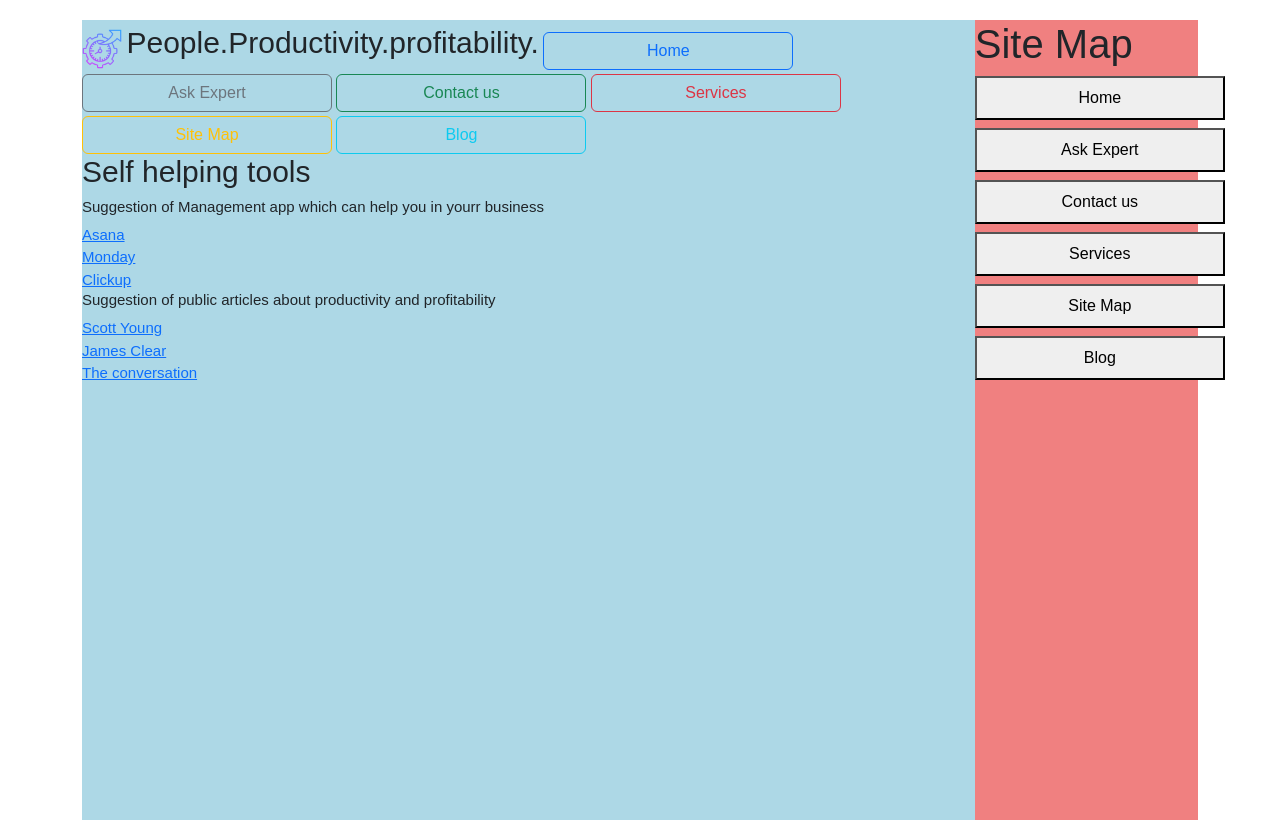
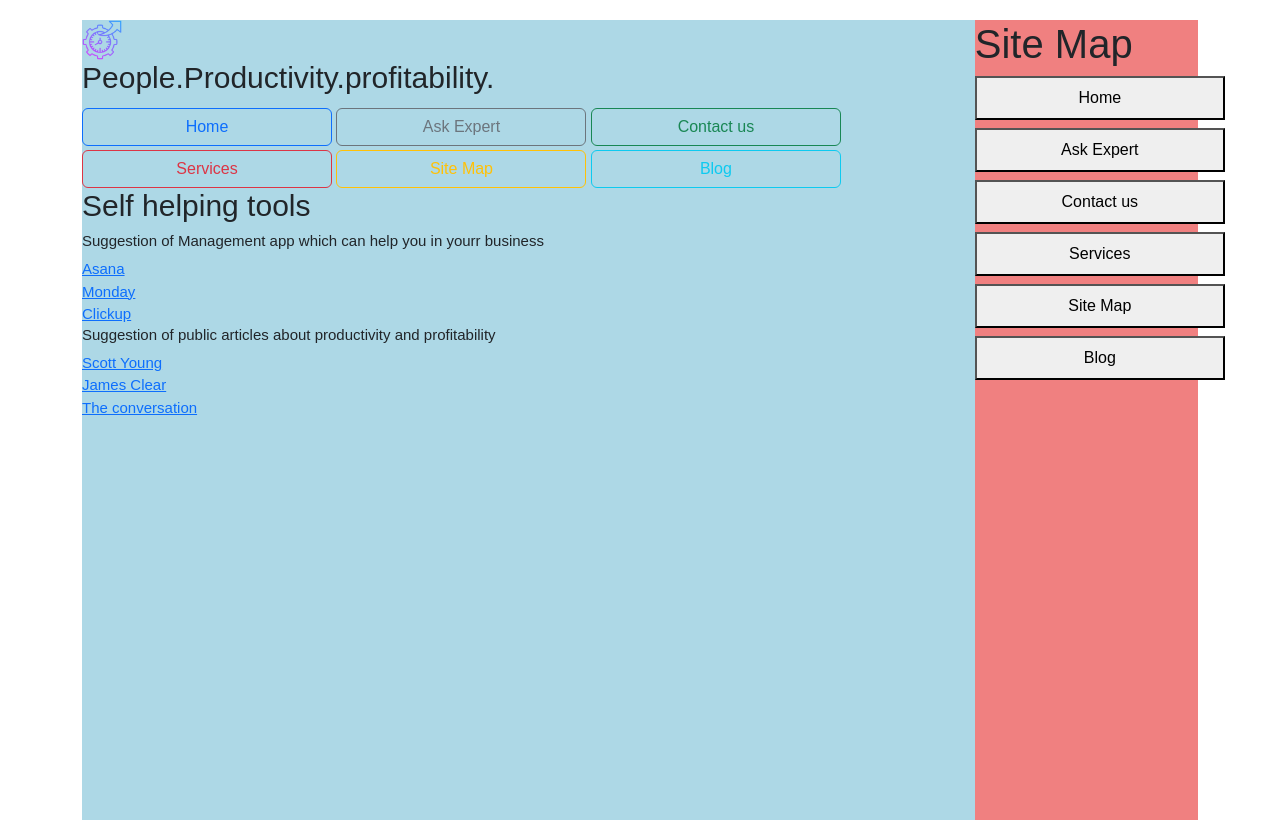
Before and after one commit to luccanacano/test2, a plain HTML site: page index.html in a window 1280 px wide. Drawn offline with nearby package versions, Linux system fonts and the light colour scheme.

Commit message:
Fix HTML structure and remove duplicates

```diff
--- a/index.html
+++ b/index.html
@@ -70,7 +70,7 @@
 
 
         <img src="Gear.png" oncontextmenu="return false" alt="Meu Site" class="logo" width="40px" height="40px">
-        <a style="font-size: 30px;">People.Productivity.profitability.</a>
+        <h1 style="font-size: 30px;">People.Productivity.profitability.</h1>
         <button onclick="IrParaIndex()"type="button" class="btn btn-outline-primary">Home</button>
         <button onclick="IrPara01_AskExpert()"type="button" class="btn btn-outline-secondary">Ask Expert </button>
         <button onclick="IrPara02_ContactUs()" type="button" class="btn btn-outline-success">Contact us</button>
```
